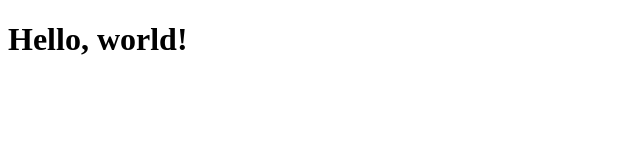
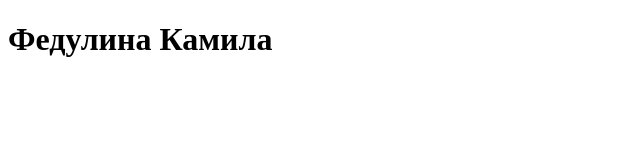
Before and after one commit to fedulinakamila-jpg/demo1302, a plain HTML site: page index.html in a window 1280 px wide. Shown: the whole page, without its empty margins (0-640 px from the left). Drawn offline with Linux system fonts and the light colour scheme.

Commit message:
Update index.html

```diff
--- a/index.html
+++ b/index.html
@@ -6,6 +6,6 @@
     <title>Главная страница сайта demo1302</title>
 </head>
 <body>
-  <h1>Hello, world!</h1>
+  <h1>Федулина Камила</h1>
 </body>
 </html>
```
